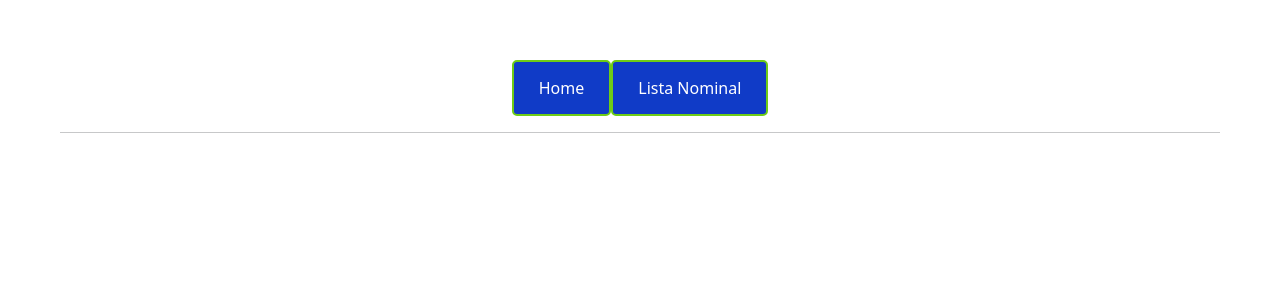
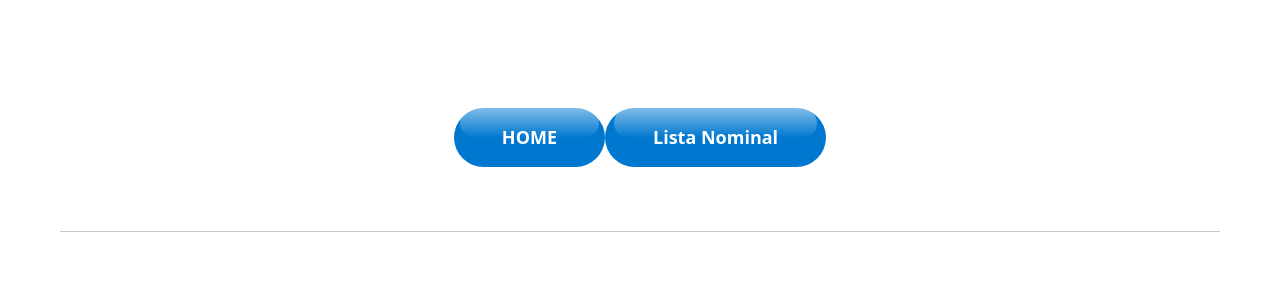
Before and after one commit to Vettel176/nominalFrontend, a React (Vite) app: page / in a window 1280 px wide. Shown: the top 300 px of the page. Built offline with nearby package versions, Linux system fonts and the light colour scheme.

Commit message:
DISENO mn

```diff
--- /dev/null
+++ b/src/componets/loader.jsx
@@ -0,0 +1,5 @@
+import { Spinner } from "reactstrap"
+
+export const  loader = () =>{
+    return <Spinner color="primary" >Cargando...</Spinner>
+}
--- a/src/pages/Layout.jsx
+++ b/src/pages/Layout.jsx
@@ -1,18 +1,20 @@
 import { Outlet , Link } from "react-router-dom"
-
 
 const Layout = () => {
     return (
-      <div>
-            <ul className="nav justify-content-center ">
-                <li className="nav-item">
+      <div className="d-flex justify-content-center p-5 text-center">
+        <a href="/" className="button-71">HOME</a>
+        <a href="/loginLista" className="button-71">Lista Nominal</a>
+
+            {/* <ul className="nav justify-content-center ">
+                <li >
                         <Link to="/" >Home</Link>
                 </li>
                 <></>
-                <li className="nav-item">
-                        <Link to="/loginLista">Lista Nominal</Link>
+                <li >
+                        <Link to="/loginLista">Lista Nominalss</Link>
                 </li>
-            </ul>
+            </ul> */}
             <Outlet/>
     </div>
     );
--- a/src/pages/nominalTable.jsx
+++ b/src/pages/nominalTable.jsx
@@ -10,6 +10,8 @@ import getAfiliacion from '../componets/helpers/getAfiliacion';
 
 
 export const NominalTable = () => {
+  const back = "<";
+  const front = ">";
   const navigate = useNavigate();
   const [modal, setModal] = useState(false);
   const [modalA, setModalA] = useState(false);
@@ -17,24 +19,14 @@ export const NominalTable = () => {
   const [user, setUser] = useState(null);
   const [currentPage, setCurrenPage] = useState(0);
   const [search, setSearch] = useState('');
-  const [dataConsult, setDaConsult] = useState({});
+  const [dataExist, setDataExist] = useState(0);
 
 
 
   useEffect(() => {
     setUser(window.localStorage.getItem('nameUser'));
+    setDataExist(0);
   },[])
-
-  const onClickConsult = async () => {
-    try{
-      const table  = await getTable(dataConsult);
-      console.log(table[0].id);3
-      setFilas(table);
-    }catch(e){
-      console.log("Error Espectrial al consultar la tabla:"+e)
-
-    }
-  }
 
   const toggle = () => setModal(!modal);
   const toggleA = () => setModalA(!modalA);
@@ -66,10 +58,13 @@ export const NominalTable = () => {
     try{
     const serviceConsulta = await getTable(nombre, appat,apmat);
         if(serviceConsulta.length > 0){
+            setDataExist(1);
             console.log("Imprimiendo los datos de la consulta::");
             console.log(serviceConsulta);
             setFilas(serviceConsulta);
+
         }else{
+            setDataExist(2);
             console.log("Sin resultados en la consulta");
             console.log(serviceConsulta);
             setFilas(serviceConsulta);
@@ -100,11 +95,11 @@ export const NominalTable = () => {
     setCurrenPage(currentPage - 5);
   }
 
-  const onSearchChange = ({target}) =>{
-    setCurrenPage(0)
-    setSearch (target.value)
-    console.log("Valor del Input"+ target.value)
-  }
+  // const onSearchChange = ({target}) =>{
+  //   setCurrenPage(0)
+  //   setSearch (target.value)
+  //   console.log("Valor del Input"+ target.value)
+  // }
 
   const onClickAfiliar = ({target}) =>{
     // console.log("Value::"+target.value);
@@ -118,11 +113,23 @@ export const NominalTable = () => {
   const [nameAfiliado, setNameAfiliado] = useState('');
 
   const onClickSiAfiliar = async () => {
-
+    let nuevasFilas = {};
     try{
     const afil  = await getAfiliacion(idAfiliado);
-    console.log("Respuesta Afiliacion"+ afil)
-    onClickConsult();
+    const {actualizados, idAfiliacion} = afil;
+
+    console.log("Respuesta Afiliacion Afectadas: "+ actualizados +"El ID es: " +idAfiliacion);
+    if(actualizados == 1){
+      console.log("Se encontro alguien")
+      //console.log("Filas: "+filas)
+      nuevasFilas = filas.map(function(regis){
+        if(regis.id == idAfiliacion){
+           regis.vota_pt = 1;
+        }
+        return regis;
+      })
+      //console.log("Filas Actualizadas:"+nuevasFilas)
+    }
 
     }catch(e){
       console.log("Ocurrio un erro espectral al afiliar:"+e)
@@ -130,46 +137,14 @@ export const NominalTable = () => {
     toggleA();
   }
 
-
-  return (
+  const tableView = (
     <>
-        <form onSubmit={handleSubmit(onSubmit)}>
-        <div className='row'>
-            <div className='col-md-2 d-flex justify-content-center'>
-                <input type="text"  {...register("nombre", { required: true })} className='form-control' placeholder='Nombre'/>
-                  {errors.nombre && <span className='text-danger'>*</span>}
-            </div>
-            <div className='col-md-2 d-flex justify-content-center'>
-                <input type="text"  {...register("appat", { required: true })} className='form-control' placeholder='Apellido Paterno'/>
-                  {errors.appat && <span className='text-danger'>*</span>}
-            </div>
-            <div className='col-md-2 d-flex justify-content-center'>
-                <input type="text"  {...register("apmat", { required: true })} className='form-control' placeholder='Apellido Materno'/>
-                {errors.apmat && <span className='text-danger'>*</span>}
-            </div>
-            <div className='col-md-2 d-flex justify-content-center'>
-              <button   className="btn btn-success"> Consultar </button>
-            </div>
-            <div className='col-md-2 p-1'></div>
-            <div className='col-md-2 d-flex justify-content-end'>
-              <button  className="btn btn-primary" onClick={toggle}> Cerrar Sesion </button>
-            </div>
-        </div>
-        </form>
-    <hr/>
-        <div className='row'>
-          <div className='col-md-12 d-flex justify-content-start'>
-            Bienvenid@ {user}
-          </div>
-        </div>
-    <hr />
-    <div>
-      <button className='btn btn-primary' onClick={backPage}></button>
+    <button className='btn btn-primary' onClick={backPage}>{back}</button>
     &nbsp;
-      <button className='btn btn-primary' onClick={nextPage}>Siguientes</button>
+    <button className='btn btn-primary' onClick={nextPage}>{front}</button>
     &nbsp;
-      <input type="text" className='mb-5 form-control' placeholder='Buscar por nombre'
-      value={search} onChange={ onSearchChange }/>
+    {/* <input type="text" className='mb-5 form-control' placeholder='Buscar por nombre'
+    value={search} onChange={ onSearchChange }/> */}
 
                 <table className="table">
                   <thead >
@@ -208,6 +183,53 @@ export const NominalTable = () => {
                               ))}
                   </tbody>
                 </table>
+                </>
+        )
+
+  return (
+    <>
+        <form onSubmit={handleSubmit(onSubmit)}>
+        <div className='row'>
+            <div className='col-md-2 d-flex justify-content-center'>
+                <input type="text"  {...register("nombre", { required: true })} className='form-control' placeholder='Nombre'/>
+                  {errors.nombre && <span className='text-danger'>*</span>}
+            </div>
+            <div className='col-md-2 d-flex justify-content-center'>
+                <input type="text"  {...register("appat", { required: true })} className='form-control' placeholder='Apellido Paterno'/>
+                  {errors.appat && <span className='text-danger'>*</span>}
+            </div>
+            <div className='col-md-2 d-flex justify-content-center'>
+                <input type="text"  {...register("apmat", { required: true })} className='form-control' placeholder='Apellido Materno'/>
+                {errors.apmat && <span className='text-danger'>*</span>}
+            </div>
+            <div className='col-md-2 d-flex justify-content-center'>
+              <button   className="btn btn-success"> Consultar </button>
+            </div>
+            <div className='col-md-2 d-flex justify-content-start'>
+                  Bienvenid@ {user}
+            </div>
+            <div className='col-md-2 d-flex justify-content-end'>
+              <button  className="btn btn-primary" onClick={toggle}> Cerrar Sesion </button>
+            </div>
+        </div>
+        </form>
+    {/* <hr/>
+        <div className='row'>
+          <div className='col-md-12 d-flex justify-content-start'>
+            Bienvenid@ {user}
+          </div>
+        </div> */}
+    <hr />
+    <div>
+      <div>
+                {dataExist == 0 ? <div>Realice una Consulta</div> : null }
+      </div>
+      <div>
+                {dataExist == 1 ? tableView : null}
+      </div>
+      <div>
+                {dataExist == 2 ? <div>No  existen datos con los parametros de busqueda</div> : null}
+      </div>
     </div>
             <div>
                 <Modal isOpen={modal}
--- a/src/styles.css
+++ b/src/styles.css
@@ -4,7 +4,7 @@
     padding: 60px;
   }
 
-  a:link, a:visited {
+  /* a:link, a:visited {
     background-color: #103bc7;
     color: white;
     padding: 14px 25px;
@@ -18,7 +18,7 @@
   a:hover, a:active {
     background-color: rgb(24, 5, 131);
   }
-
+   */
   input {
     background-color: white;
     border-radius: 5px;
@@ -73,3 +73,52 @@
   .card img {
     width: 100%;
   }
+
+
+
+/* CSS */
+a.button-71 {
+  background-color: #0078d0;
+  border: 0;
+  border-radius: 56px;
+  color: #fff;
+  cursor: pointer;
+  display: inline-block;
+  font-family: system-ui,-apple-system,system-ui,"Segoe UI",Roboto,Ubuntu,"Helvetica Neue",sans-serif;
+  font-size: 18px;
+  font-weight: 600;
+  outline: 0;
+  padding: 16px 21px;
+  position: relative;
+  text-align: center;
+  text-decoration: none;
+  transition: all .3s;
+  user-select: none;
+  -webkit-user-select: none;
+  touch-action: manipulation;
+}
+
+a.button-71:before {
+  background-color: initial;
+  background-image: linear-gradient(#fff 0, rgba(255, 255, 255, 0) 100%);
+  border-radius: 125px;
+  content: "";
+  height: 50%;
+  left: 4%;
+  opacity: .5;
+  position: absolute;
+  top: 0;
+  transition: all .3s;
+  width: 92%;
+}
+
+a.button-71:hover {
+  box-shadow: rgba(255, 255, 255, .2) 0 3px 15px inset, rgba(0, 0, 0, .1) 0 3px 5px, rgba(0, 0, 0, .1) 0 10px 13px;
+  transform: scale(1.05);
+}
+
+@media (min-width: 768px) {
+  a.button-71 {
+    padding: 16px 48px;
+  }
+}
```
Lines whose indentation alone changed are shown as unchanged.
